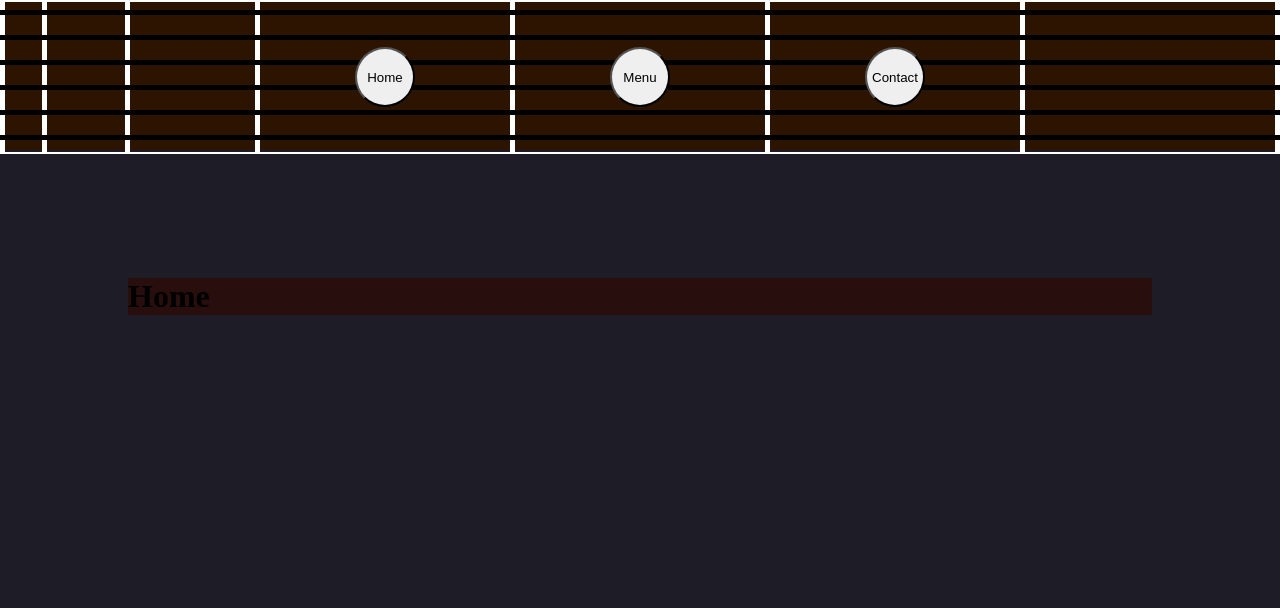
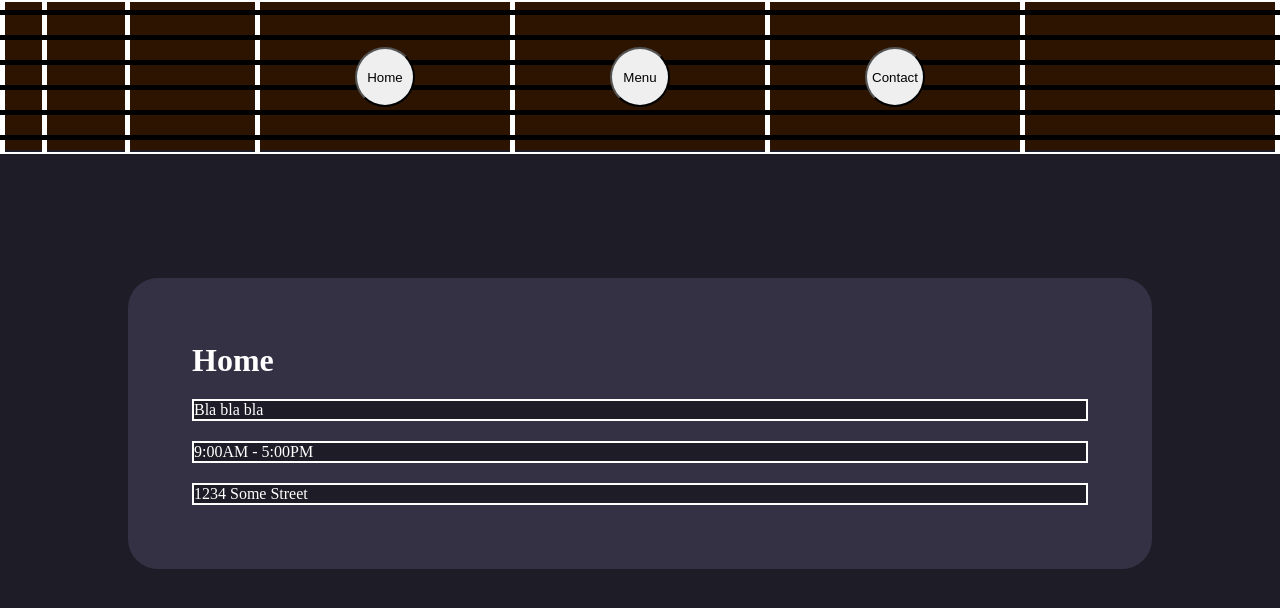
Before and after one commit to akist529/restaurant-page, a website built with webpack: page dist/index.html in a window 1280 px wide. Built offline with nearby package versions, Linux system fonts and the light colour scheme.

Commit message:
Work on basic layout of homepage

```diff
--- a/src/home.js
+++ b/src/home.js
@@ -4,7 +4,29 @@ export default function homePage() {
 
     const homeTitle = document.createElement("h1");
     homeTitle.textContent = "Home";
+    homeTitle.className = "contentTitle";
+    container.appendChild(homeTitle);
 
-    container.appendChild(homeTitle);
+    const review = document.createElement("div");
+    const reviewText = document.createElement("p");
+    reviewText.textContent = "Bla bla bla";
+    review.appendChild(reviewText);
+    review.className = "contentBlock";
+    container.appendChild(review);
+
+    const hours = document.createElement("div");
+    const hoursText = document.createElement("p");
+    hoursText.textContent = "9:00AM - 5:00PM";
+    hours.appendChild(hoursText);
+    hours.className = "contentBlock";
+    container.appendChild(hours);
+
+    const location = document.createElement("div");
+    const locationText = document.createElement("p");
+    locationText.textContent = "1234 Some Street";
+    location.appendChild(locationText);
+    location.className = "contentBlock";
+    container.appendChild(location);
+
     document.getElementById("content").appendChild(container);
 }
--- a/src/style.css
+++ b/src/style.css
@@ -4,7 +4,11 @@
 }
 
 body {
-    background-color: rgb(30, 28, 39);
+    background-color: #1E1C27;
+}
+
+h1 {
+    grid-row: 1 / 2;
 }
 
 .fret {
@@ -16,6 +20,11 @@ body {
     width: 100vw;
 
     border-top: 5px solid black;
+}
+
+.contentBlock {
+    background-color: #1E1C27;
+    border: 2px solid white;
 }
 
 #header {
@@ -71,9 +80,18 @@ body {
 }
 
 #content {
-    background-color: rgb(41, 14, 14);
+    background-color: #353145;
+    color: white;
+    border-radius: 30px;
 
     margin: 10vw;
+    padding: 5vw;
+}
+
+#content > div {
+    display: grid;
+    grid-template-rows: repeat(4, auto-fill);
+    gap: 20px;
 }
 
 #container {
```
Also changed, not shown: dist/main.js.
